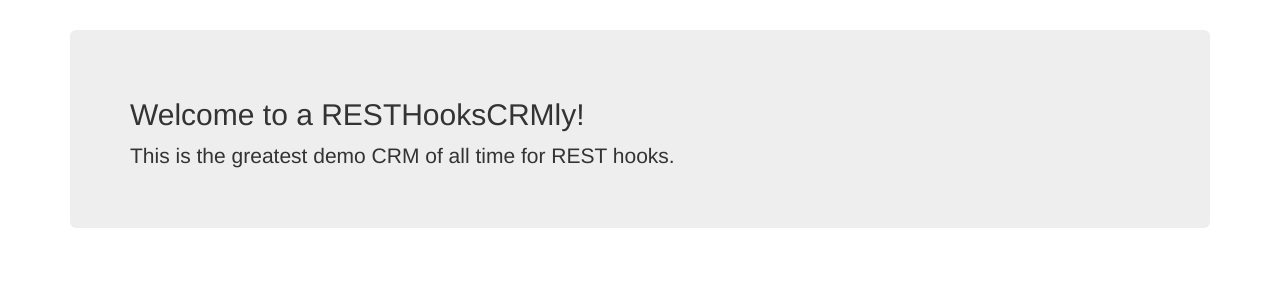
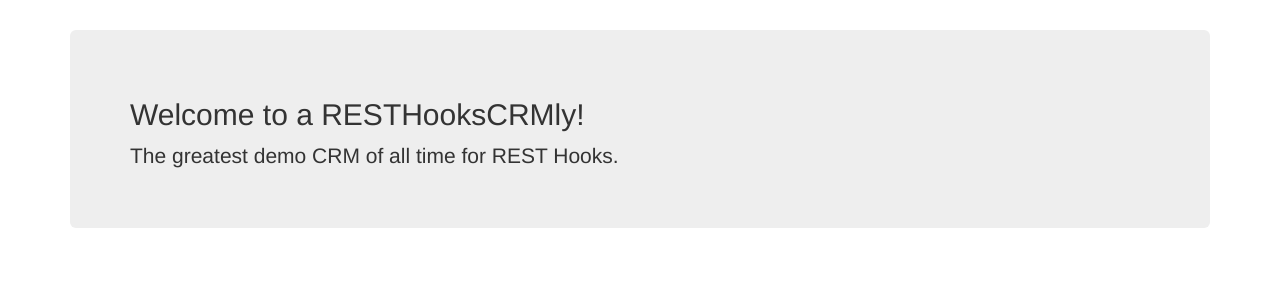
Before and after one commit to zapier/resthookdemo, a Django app: page / in a window 1280 px wide. Shown: the part 82-382 px from the top of the page. Run offline with Django 3.2, Linux system fonts and the light colour scheme; parts of the project's set-up code (start-up, migrations or seed data) failed here and were passed over.

Commit message:
Tweak copy of home page

```diff
--- a/resthookdemo/templates/base.html
+++ b/resthookdemo/templates/base.html
@@ -57,7 +57,7 @@
       {% block content %}
         <div class="jumbotron">
             <h2>Welcome to a RESTHooksCRMly!</h2>
-            <p>This is the greatest demo CRM of all time for REST hooks.</p>
+            <p>The greatest demo CRM of all time for REST Hooks.</p>
         </div>
       {% endblock content %}
 
```
